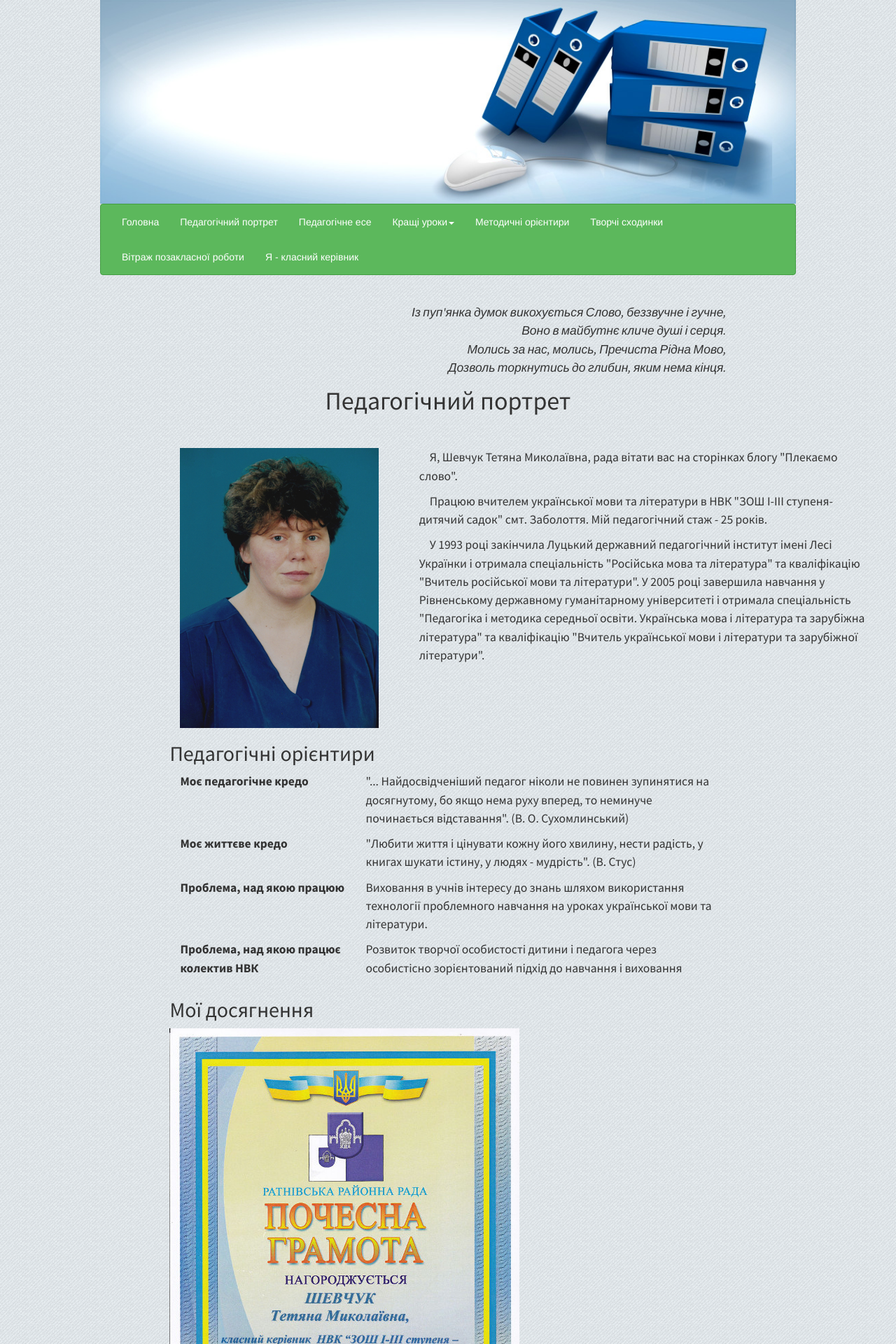
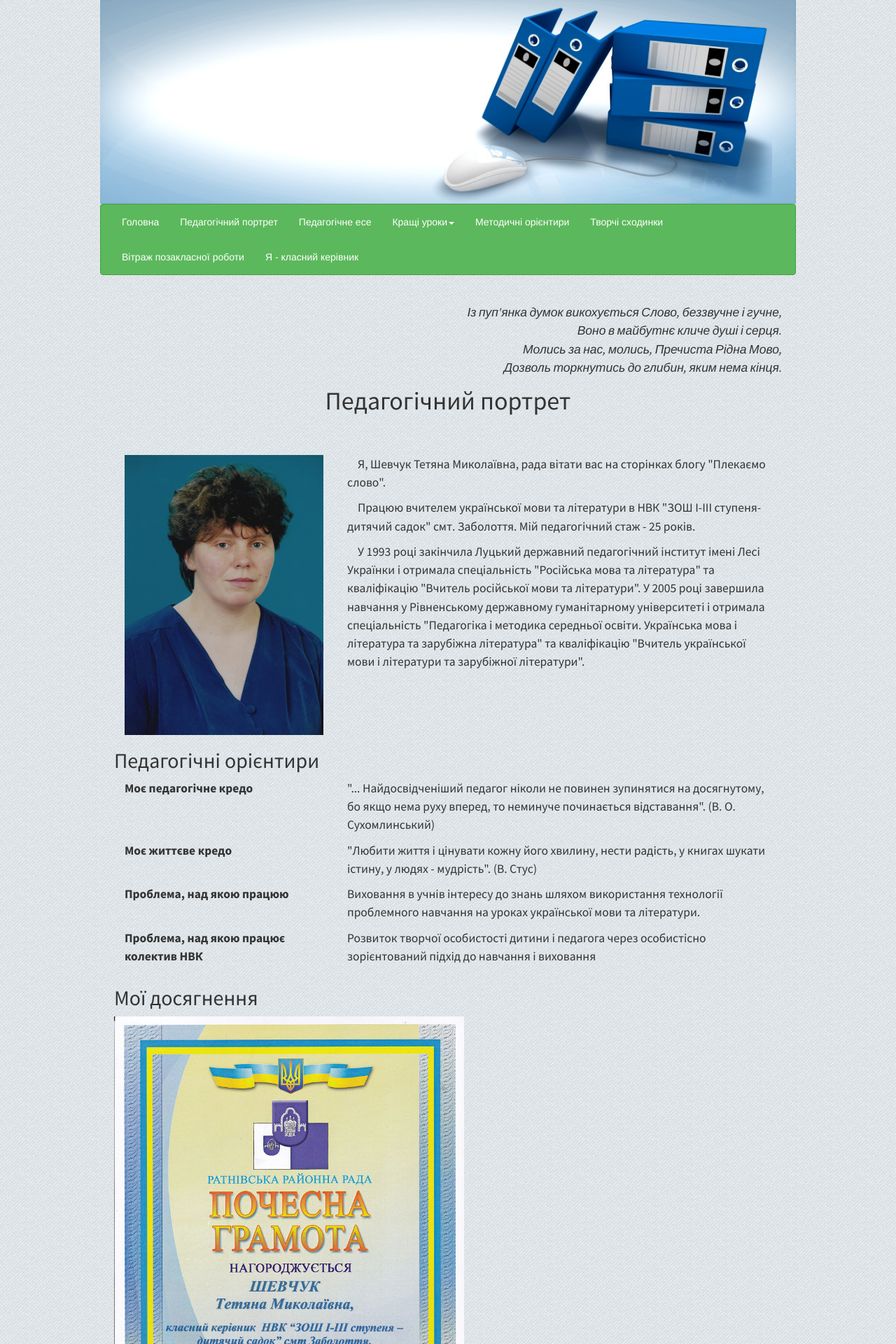
Before and after one commit to tetyanashevchuk/tetyanashevchuk.github.io, a Jekyll site: the page built from pedagogic_portrait/index.html, in a window 1280 px wide. Shown: the top 1920 px of the page at 70% size. Built offline with Jekyll 4.4.1, drawn with Linux system fonts in a browser that asks for light colours; nearby versions of some CDN libraries.

```diff
--- a/css/specific.css
+++ b/css/specific.css
@@ -28,7 +28,7 @@
 .post-teaser {
   font-family: 'Source Sans Pro', Helvetica, Arial, sans-serif;
   font-size: 1.25em;
-  padding: 2% 10%;
+  padding: 2% 2%;
   width: 100%;
   margin-bottom: 0;
   display: inline-block;
--- a/pedagogic_portrait/index.html
+++ b/pedagogic_portrait/index.html
@@ -24,7 +24,7 @@
     <h1 class="post-link">Педагогічний портрет</h1>
   </header>
 
-<div class="container">
+<div class="container-fluid">
   <div class="row">
      <div class="col-md-4">
        <img src="/images/main_page/portrait.jpg" style="float:left;" />
```
